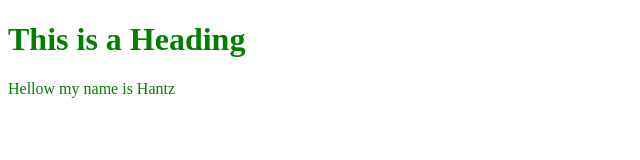
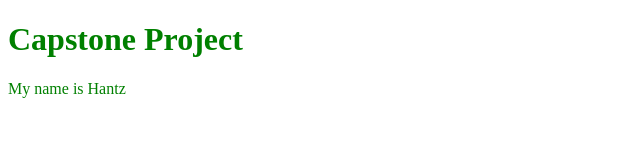
Before and after one commit to hantzzy/capstone, a plain HTML site: page index.html in a window 1280 px wide. Shown: the whole page, without its empty margins (0-640 px from the left). Drawn offline with Linux system fonts and the light colour scheme.

Commit message:
Update index.html

```diff
--- a/index.html
+++ b/index.html
@@ -7,8 +7,8 @@
 </head>
 <body>
 
-<h1 style="color:green;">This is a Heading</h1>
-<p style="color:green;">Hellow my name is Hantz</p>
+<h1 style="color:green;">Capstone Project</h1>
+<p style="color:green;">My name is Hantz</p>
 
 </body>
 </html>
```
